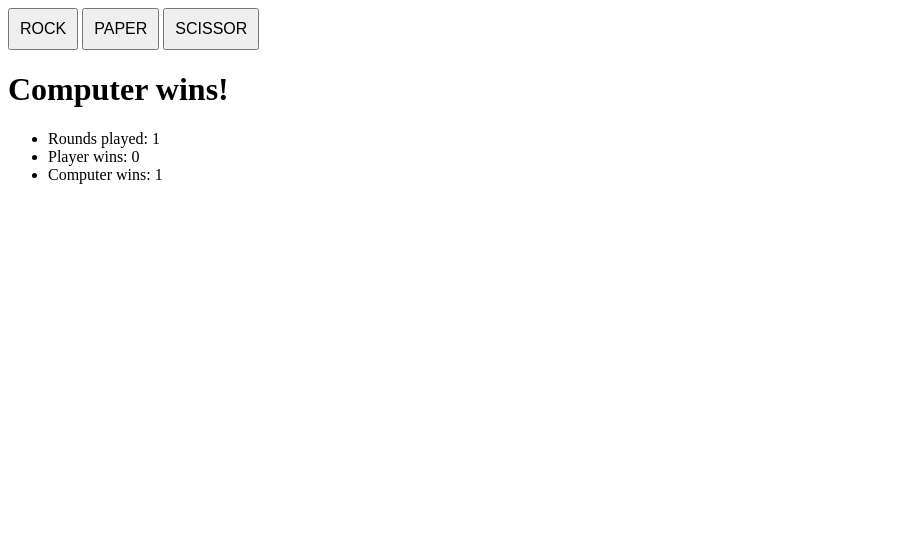
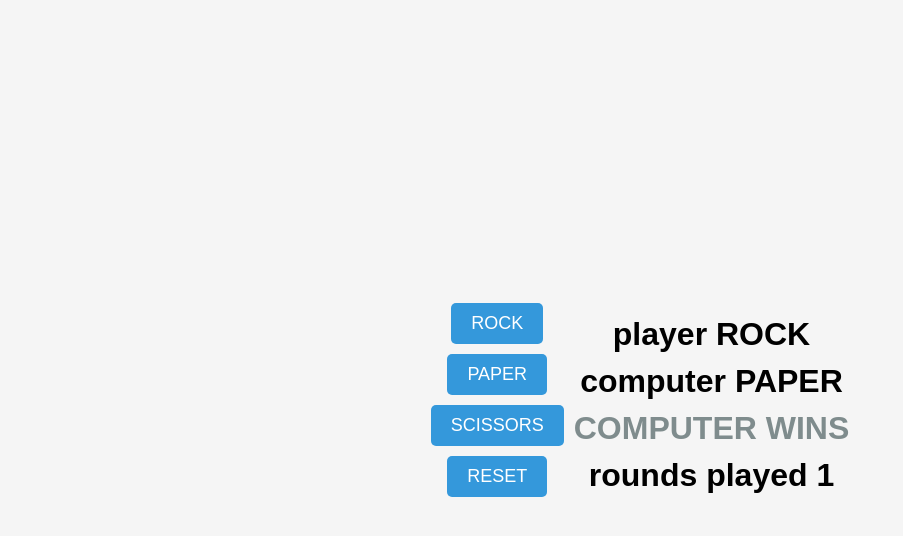
Before and after one commit to malekbenyousef/rock-paper-scissor, a plain HTML site: page index.html in a window 1280 px wide. Both pictures are taken after a click on the button "ROCK". Shown: the whole page, without its empty margins (0-903 px from the left). Drawn offline with Linux system fonts and the light colour scheme.

Commit message:
I added a limit number of rounds and I added some beautiful css to finish the whole project

```diff
--- a/index.html
+++ b/index.html
@@ -8,17 +8,17 @@
 </head>
 <body>
     <div>
-        <button id="rock">ROCK</button>
-        <button id="paper">PAPER</button>
-        <button id="scissor">SCISSOR</button>
+        <button class="choiceBtn">ROCK</button>
+        <button class="choiceBtn">PAPER</button>
+        <button class="choiceBtn">SCISSORS</button>
+        <button id="resetBtn">RESET</button>
     </div>
-    <div class="result">
-        <h1 id="results"></h1>
-        <ul>
-            <li id="roundsplayed"></li>
-            <li id="playerwins"></li>
-            <li id="computerwins"></li>
-        </ul>
+    <div class="gameDiv">
+        <h1 class="gameText" id="playerText"></h1>
+        <h1 class="gameText" id="computerText"></h1>
+        <h1 class="gameText" id="resultText"></h1>
+        <h1 class="gameText" id ="roundNumberText"></h1>
+        <h1 class="gameText" id ="finalResultText"></h1>
     </div>
 
 
--- a/index.js
+++ b/index.js
@@ -1,63 +1,80 @@
+const playerText = document.querySelector('#playerText');
+const computerText = document.querySelector('#computerText');
+const resultText = document.querySelector('#resultText');
+const choiceBtns = document.querySelectorAll('.choiceBtn');
+const roundNumberText = document.querySelector('#roundNumberText');
+const finalResultText = document.querySelector('#finalResultText');
+const resetBtn = document.querySelector('#resetBtn');
+let player;
+let computer;
+let result;
+let roundNumber = 0;
+let computerWins = 0;
+let playerWins = 0;
 
-function getRandomChoice() {
-    const choices = ['rock', 'paper', 'scissor'];
-    const randomIndex = Math.floor(Math.random() * choices.length);
-    return choices[randomIndex];
-  }
+choiceBtns.forEach(button => button.addEventListener('click', () => {
+    if (roundNumber < 5) {
+        roundNumber++;
+        player = button.textContent;
+        computerChoice();
+        playerText.textContent = `player ${player}`;
+        computerText.textContent = `computer ${computer}`;
+        resultText.textContent = checkWinner();
+        roundNumberText.textContent = `rounds played ${roundNumber}`;
+
+        if (checkWinner() == "COMPUTER WINS") {
+            computerWins += 1;
+        } else if (checkWinner() == "PLAYER WINS") {
+            playerWins += 1;
+        }
+
+        if (roundNumber === 5) {
+            announceFinalResult();
+        }
+    }
+}));
+resetBtn.addEventListener("click", () => {
+  roundNumber = 0;
+  computerWins = 0;
+  playerWins = 0;
+  finalResultText.textContent = '';
+  roundNumberText.textContent = '';
+});
 
 
-  function Winner(playerChoice, computerChoice) {
-    if (playerChoice === computerChoice) {
-      return 'It\'s a tie!';
-    } else if (
-      (playerChoice === 'rock' && computerChoice === 'scissor') ||
-      (playerChoice === 'paper' && computerChoice === 'rock') ||
-      (playerChoice === 'scissor' && computerChoice === 'paper')
-    ) {
-      return 'You win!';
+function computerChoice() {
+    const randNumber = Math.floor(Math.random() * 3) + 1;
+
+    switch (randNumber) {
+        case 1:
+            computer = "ROCK";
+            break;
+        case 2:
+            computer = "PAPER";
+            break;
+        case 3:
+            computer = "SCISSORS";
+            break;
+    }
+}
+
+function checkWinner() {
+    if (computer == player) {
+        return "IT IS A TIE";
+    } else if (computer == "PAPER" && player == "ROCK" || computer == "SCISSORS" && player == "PAPER" || computer == "ROCK" && player == "SCISSORS") {
+        return "COMPUTER WINS";
     } else {
-      return 'Computer wins!';
+        return "PLAYER WINS";
     }
-  }
+}
 
-
-  function updateResults(result, rounds, playerScore, computerScore) {
-    document.getElementById('results').innerText = result;
-    document.getElementById('roundsplayed').innerText = `Rounds played: ${rounds}`;
-    document.getElementById('playerwins').innerText = `Player wins: ${playerScore}`;
-    document.getElementById('computerwins').innerText = `Computer wins: ${computerScore}`;
-  }
-
-
-  function playRound(playerChoice) {
-    const computerChoice = getRandomChoice();
-    const result = Winner(playerChoice, computerChoice);
-
-    if (result === 'You win!') {
-      playerWins++;
-    } else if (result === 'Computer wins!') {
-      computerWins++;
+function announceFinalResult() {
+    finalResultText.textContent = `Final Score: ${computerWins} (Computer), ${playerWins} (Player)`;
+    if (computerWins > playerWins) {
+        finalResultText.textContent += " - Computer Wins!";
+    } else if (computerWins < playerWins) {
+        finalResultText.textContent += " - Player Wins!";
+    } else {
+        finalResultText.textContent += " - It's a Tie!";
     }
-
-    roundsPlayed++;
-
-
-    updateResults(result, roundsPlayed, playerWins, computerWins);
-  }
-
-  document.getElementById('rock').addEventListener('click', function () {
-    playRound('rock');
-  });
-
-  document.getElementById('paper').addEventListener('click', function () {
-    playRound('paper');
-  });
-
-  document.getElementById('scissor').addEventListener('click', function () {
-    playRound('scissor');
-  });
-
-
-  let roundsPlayed = 0;
-  let playerWins = 0;
-  let computerWins = 0;
+}
--- a/style.css
+++ b/style.css
@@ -1,11 +1,49 @@
-#game-container {
-    display: flex;
-    justify-content: space-around;
-    margin-top: 20px;
-  }
+body {
+  font-family: 'Arial', sans-serif;
+  margin: 0;
+  padding: 0;
+  display: flex;
+  align-items: center;
+  justify-content: center;
+  height: 100vh;
+  background-color: #f5f5f5;
+}
 
-  button {
-    font-size: 16px;
-    padding: 10px;
-    cursor: pointer;
-  }
+div {
+  display: flex;
+  flex-direction: column;
+  align-items: center;
+}
+
+.choiceBtn, #resetBtn {
+  font-size: 18px;
+  padding: 10px 20px;
+  margin: 5px;
+  cursor: pointer;
+  background-color: #3498db;
+  color: #fff;
+  border: none;
+  border-radius: 5px;
+}
+
+.choiceBtn:hover, .resetBtn:hover {
+  background-color: #2980b9;
+}
+
+.gameDiv {
+  margin-top: 20px;
+  text-align: center;
+}
+
+.gameText {
+  margin: 5px;
+}
+
+#finalResultText {
+  font-weight: bold;
+  color: #34495e;
+}
+
+#resultText {
+  color: #7f8c8d;
+}
```
